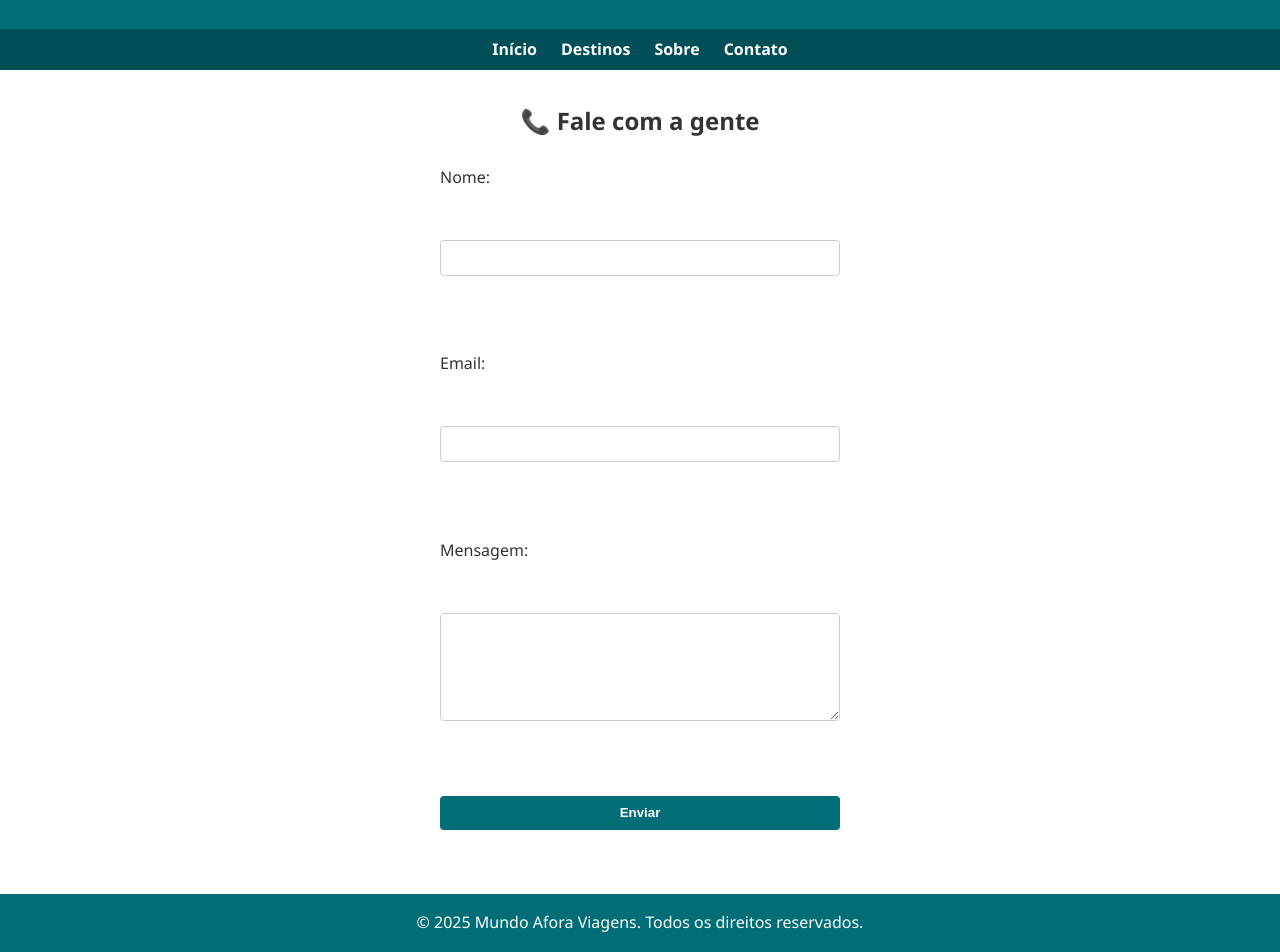
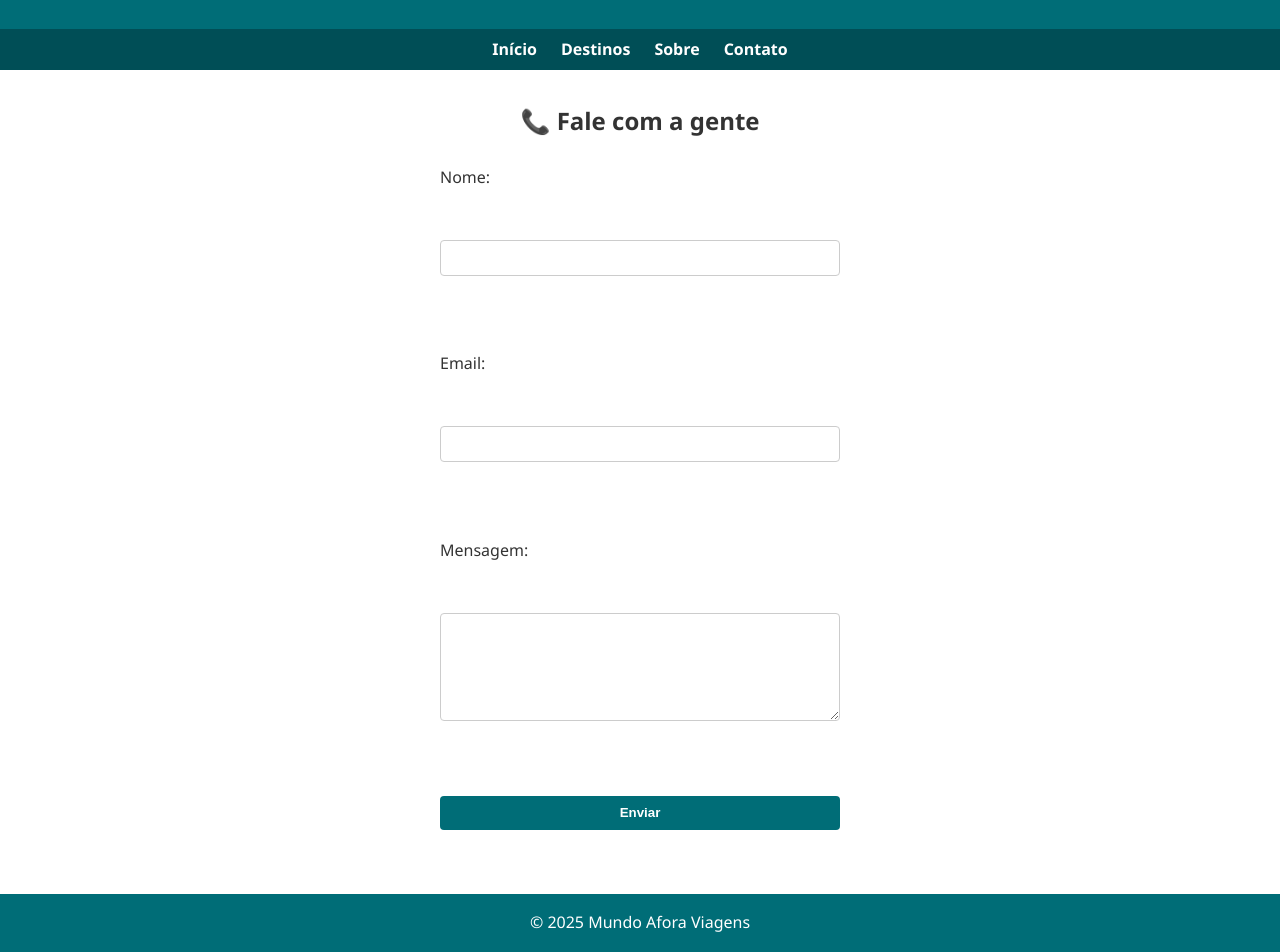
Before and after one commit to IcaroBossi/Projetos-HTML-CSS, a plain HTML site: page agencia-viagem/contato.html in a window 1280 px wide. Shown: the part 112-1064 px from the top of the page. Drawn offline with Linux system fonts and the light colour scheme.

Commit message:
Atualizando o footer

```diff
--- a/agencia-viagem/contato.html
+++ b/agencia-viagem/contato.html
@@ -38,7 +38,7 @@
   </section>
 
   <footer>
-    <p>© 2025 Mundo Afora Viagens. Todos os direitos reservados.</p>
+    <p>© 2025 Mundo Afora Viagens</p>
   </footer>
 </body>
 </html>
```
Also changed, not shown: agencia-viagem/destinos.html (+1 -1 lines), agencia-viagem/sobre.html (+1 -1 lines).
